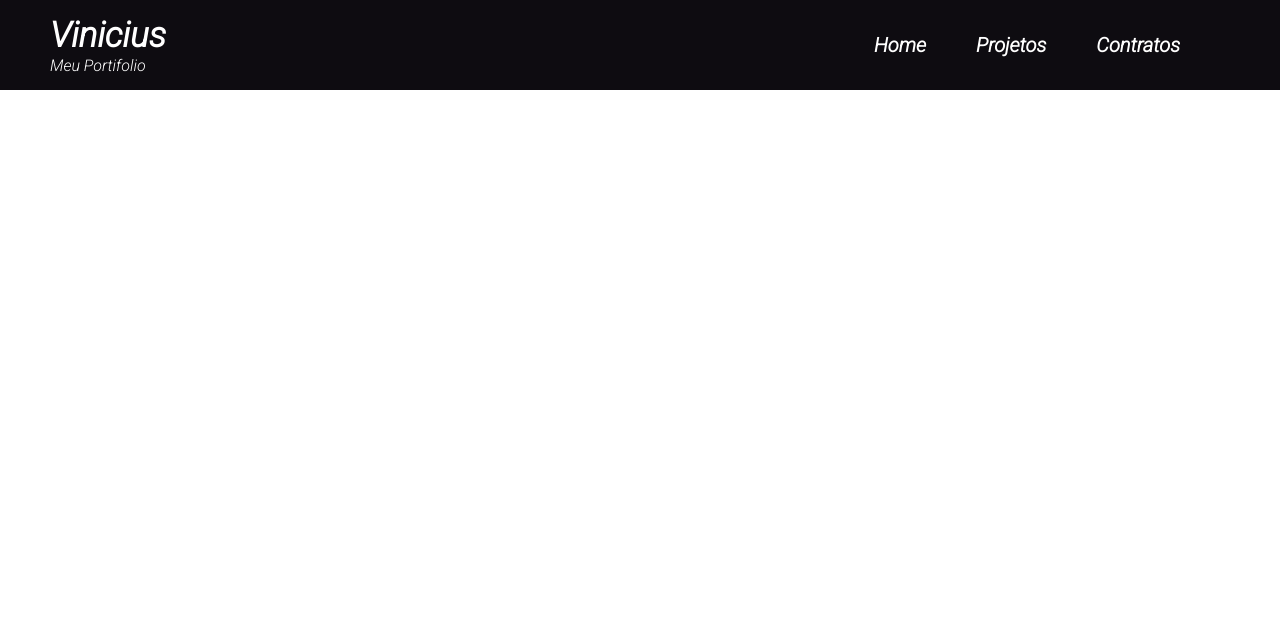
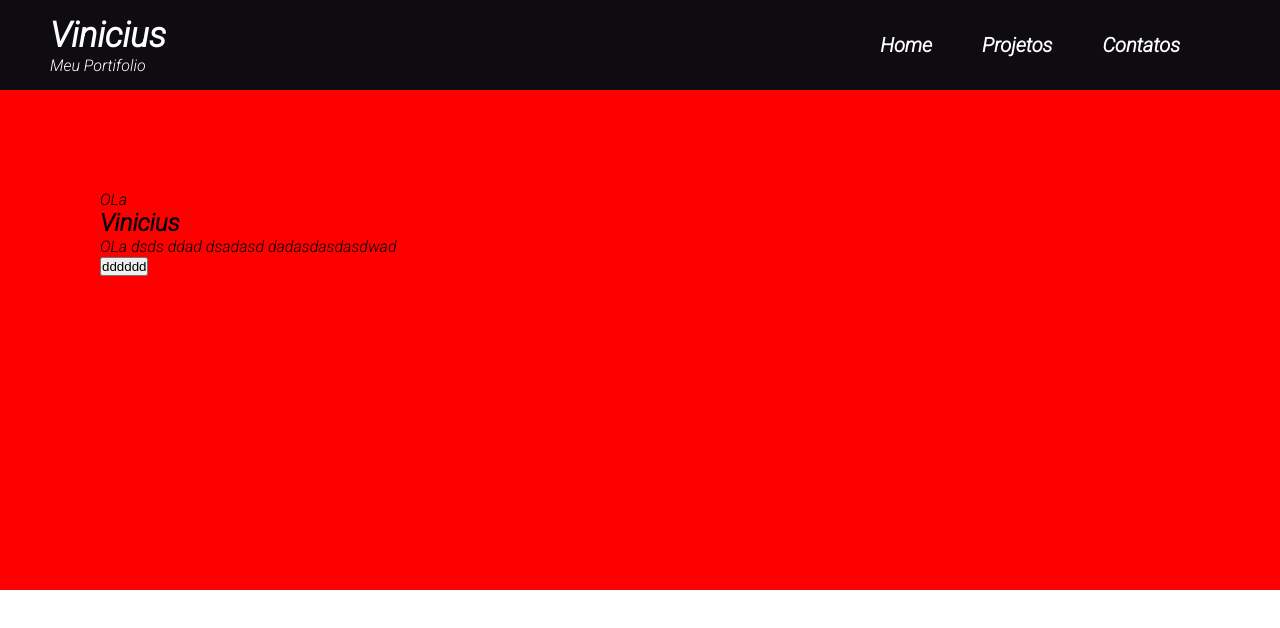
Before and after one commit to viniciusgasparino/Portifolio, a Next.js app: page / in a window 1280 px wide. Shown: the top 628 px of the page. Built offline with nearby package versions, Linux system fonts and the light colour scheme.

Commit message:
Feito secao 2

```diff
--- a/pages/index.jsx
+++ b/pages/index.jsx
@@ -1,10 +1,13 @@
 import Header from "../src/components/header/Header"
+import Section from "../src/components/section/Section"
+
 
 
 function HomePage(){
   return(
     <>
       <Header/>
+      <Section/>
     </>
   )
 }
--- a/src/components/header/Header.jsx
+++ b/src/components/header/Header.jsx
@@ -36,6 +36,7 @@ const StyledUl = styled.ul`
   @media screen and (max-width: 500px) {
     display: none;
   }
+
 `
 
 const StyledMenu = styled.a`
@@ -54,7 +55,7 @@ function Header(){
       <StyledUl>
         <li><StyledMenu>Home</StyledMenu></li>
         <li><StyledMenu>Projetos</StyledMenu></li>
-        <li><StyledMenu>Contratos</StyledMenu></li>
+        <li><StyledMenu>Contatos</StyledMenu></li>
       </StyledUl>
     </StyledHeader>
   )
--- /dev/null
+++ b/src/components/section/Section.jsx
@@ -0,0 +1,38 @@
+import styled from "styled-components"
+
+const StyledSection = styled.section`
+  background-color: red;
+  padding: 100px 0;
+  display: flex;
+  width: 100%;
+  height: 500px;
+`
+
+const StyledContainer = styled.div`
+  flex-direction: column;
+  margin-left: 100px;
+  width: 50%;
+
+
+  @media (max-width: 1200px){
+    width: 100%;
+  }
+`
+
+function Section(){
+  return(
+    <StyledSection>
+      <StyledContainer>
+        <p>OLa</p>
+        <h1>Vinicius</h1>
+        <p>OLa dsds ddad dsadasd dadasdasdasdwad</p>
+        <button>dddddd</button>
+      </StyledContainer>
+      <StyledContainer>
+        <img src="" />
+      </StyledContainer>
+    </StyledSection>
+  )
+}
+
+export default Section
```
